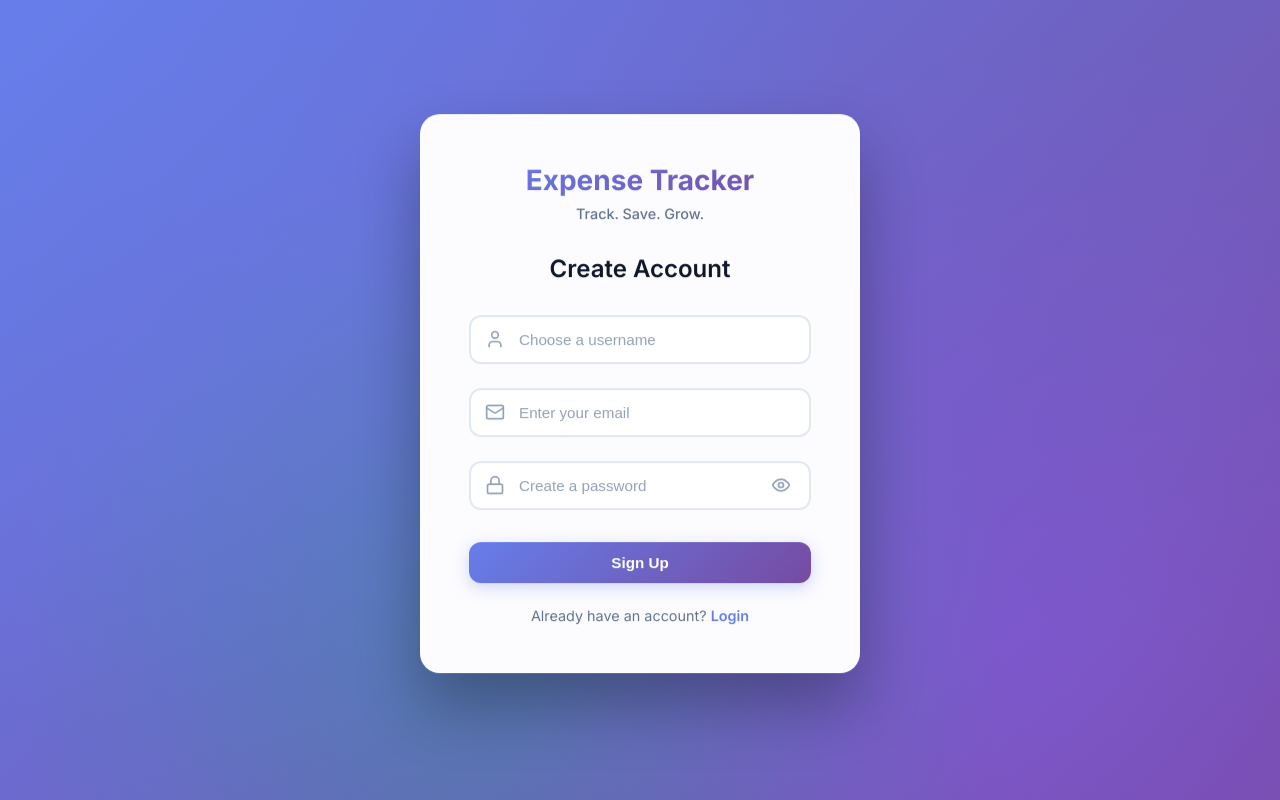
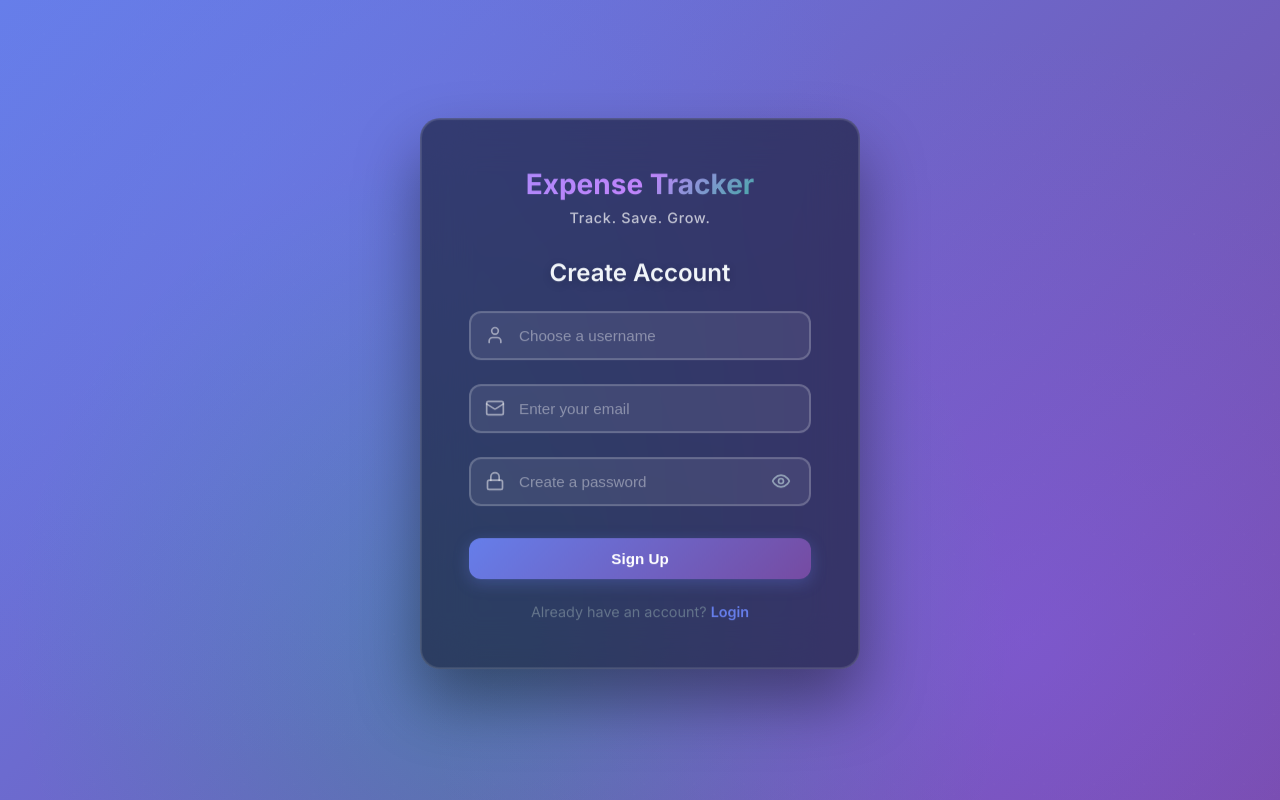
Before and after one commit to Vishallakshmikanthan/expense_tracker, a React (Vite) app: page /signup in a window 1280 px wide. Built offline with nearby package versions, Linux system fonts and the light colour scheme; no server answers.

Commit message:
Enhance immersive dark UX: transparent auth, better inputs, creator credits

```diff
--- a/src/index.css
+++ b/src/index.css
@@ -293,17 +293,17 @@ body {
 }
 
 .auth-card {
-    background: rgba(255, 255, 255, 0.98);
-    backdrop-filter: blur(20px);
-    -webkit-backdrop-filter: blur(20px);
+    background: rgba(15, 23, 42, 0.6);
+    backdrop-filter: blur(24px);
+    -webkit-backdrop-filter: blur(24px);
     padding: 3rem;
     width: 100%;
     max-width: 440px;
-    border: 1px solid rgba(255, 255, 255, 0.4);
+    border: 1px solid rgba(255, 255, 255, 0.15);
     border-radius: var(--radius-xl);
     box-shadow:
-        0 32px 64px rgba(0, 0, 0, 0.3),
-        0 0 0 1px rgba(255, 255, 255, 0.6) inset;
+        0 32px 64px rgba(0, 0, 0, 0.4),
+        0 0 0 1px rgba(255, 255, 255, 0.1) inset;
     position: relative;
     z-index: 10;
 }
@@ -317,7 +317,7 @@ body {
 .auth-brand h1 {
     font-size: 1.75rem;
     font-weight: 700;
-    background: linear-gradient(135deg, #667eea 0%, #764ba2 100%);
+    background: linear-gradient(135deg, #a78bfa 0%, #c084fc 50%, #10b981 100%);
     -webkit-background-clip: text;
     -webkit-text-fill-color: transparent;
     background-clip: text;
@@ -326,17 +326,19 @@ body {
 
 .auth-brand p {
     font-size: 0.9rem;
-    color: var(--text-secondary);
+    color: rgba(255, 255, 255, 0.7);
     font-weight: 500;
     margin: 0;
+    letter-spacing: 0.05em;
 }
 
 .auth-title {
     font-size: 1.5rem;
     font-weight: 600;
     text-align: center;
-    margin: 0 0 2rem 0;
-    color: var(--text-primary);
+    margin: 2rem 0 1.5rem 0;
+    color: #f1f5f9;
+    text-shadow: 0 2px 8px rgba(0, 0, 0, 0.2);
 }
 
 /* Premium Input Fields */
@@ -362,23 +364,60 @@ body {
 .premium-input {
     width: 100%;
     padding: 0.875rem 1rem 0.875rem 3rem;
-    border: 2px solid var(--border-color);
+    border: 2px solid rgba(255, 255, 255, 0.2);
     border-radius: var(--radius-md);
     font-size: 0.95rem;
     outline: none;
-    background: white;
-    color: var(--text-primary);
+    background: rgba(255, 255, 255, 0.08);
+    color: #f1f5f9;
     transition: all 0.3s cubic-bezier(0.4, 0, 0.2, 1);
 }
 
 .premium-input::placeholder {
-    color: var(--text-tertiary);
+    color: rgba(255, 255, 255, 0.4);
 }
 
 .premium-input:focus {
     transform: translateY(-1px);
-    border-color: #667eea;
-    box-shadow: 0 0 0 4px rgba(102, 126, 234, 0.1), 0 4px 12px rgba(102, 126, 234, 0.15);
+    border-color: #a78bfa;
+    background: rgba(255, 255, 255, 0.12);
+    box-shadow: 0 0 0 4px rgba(167, 139, 250, 0.15), 0 4px 12px rgba(167, 139, 250, 0.2);
+    color: #ffffff;
+}
+
+/* Custom Select Dropdown */
+select,
+input[type="month"] {
+    background: rgba(255, 255, 255, 0.08);
+    color: #f1f5f9;
+    border: 2px solid rgba(255, 255, 255, 0.2);
+    border-radius: var(--radius-md);
+    padding: 0.75rem;
+    font-size: 0.95rem;
+    cursor: pointer;
+    transition: all 0.3s ease;
+}
+
+select:focus,
+input[type="month"]:focus {
+    outline: none;
+    border-color: #a78bfa;
+    background: rgba(255, 255, 255, 0.12);
+    box-shadow: 0 0 0 4px rgba(167, 139, 250, 0.15);
+}
+
+select option {
+    background: #1e293b;
+    color: #f1f5f9;
+    padding: 0.5rem;
+}
+
+.input-icon {
+    color: rgba(255, 255, 255, 0.5);
+}
+
+.input-wrapper input:focus~.input-icon {
+    color: #a78bfa;
 }
 
 /* Password Toggle */
```
